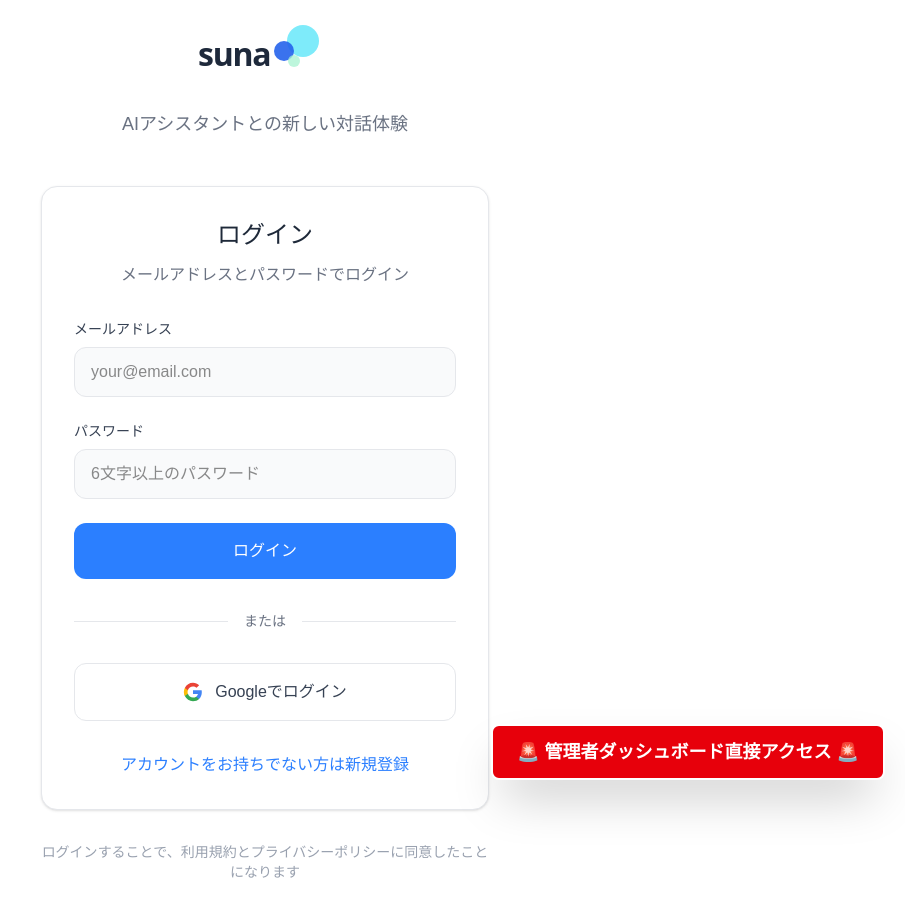
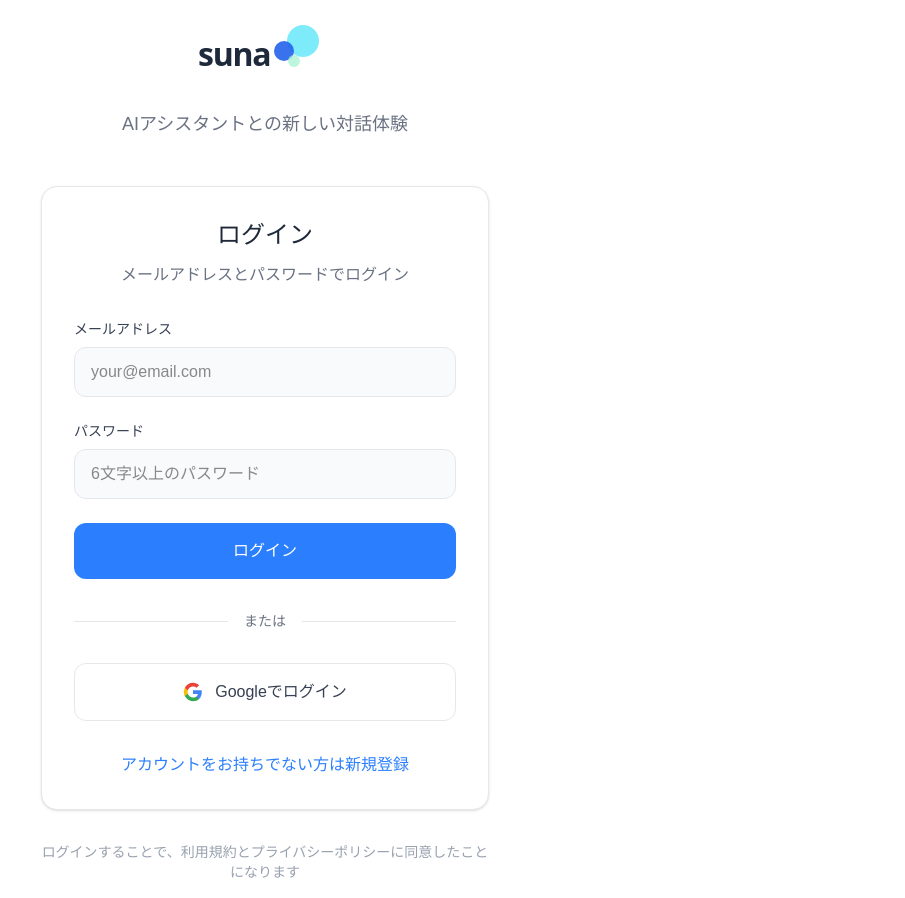
Before and after one commit to Ikki0518/SunaAI, a Next.js app: page /auth/signin in a window 1280 px wide. Shown: the whole page, without its empty margins (375-1280 px from the left). Built offline with nearby package versions, Linux system fonts and the light colour scheme; no server answers.

Commit message:
fix: ログイン画面右下の管理者ダッシュボード直接アクセスボタンを完全削除

```diff
--- a/app/auth/signin/page.tsx
+++ b/app/auth/signin/page.tsx
@@ -124,14 +124,6 @@
     <div className="min-h-screen bg-white flex items-center justify-center p-4">
 
       {/* 管理者用直接アクセスボタン */}
-      <div className="fixed bottom-5 right-5 z-[9999999]">
-        <a
-          href="/admin"
-          className="block bg-red-600 text-white px-6 py-3 rounded-lg shadow-2xl hover:bg-red-700 transition-all text-lg font-bold border-2 border-white"
-        >
-          🚨 管理者ダッシュボード直接アクセス 🚨
-        </a>
-      </div>
 
       <div className="max-w-md w-full">
         {/* Logo & Title */}
```
